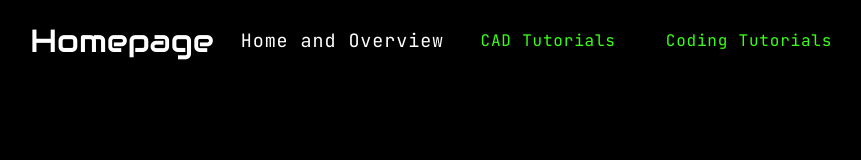
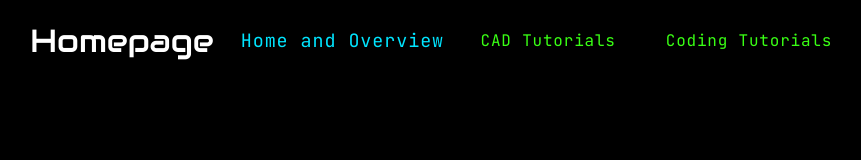
Before and after one commit to DaCrustyCoder/Introduction-for-FTC, a plain HTML site: page index.html in a window 1280 px wide. In both pictures the pointer is over the link "Home and Overview". Shown: the whole page, without its empty margins (10-871 px from the left). Drawn offline with Linux system fonts and the light colour scheme.

Commit message:
Update index.html

```diff
--- a/index.html
+++ b/index.html
@@ -53,7 +53,7 @@
 
       a:hover {
         transform: scale(1.15);
-        color: white;
+        color: #00e5ff;
       }
 
       /* Mobile: stack the title above the links */
```
